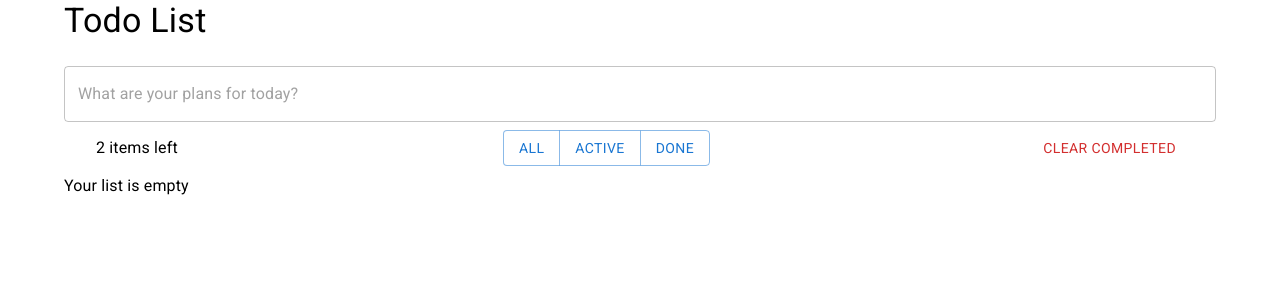
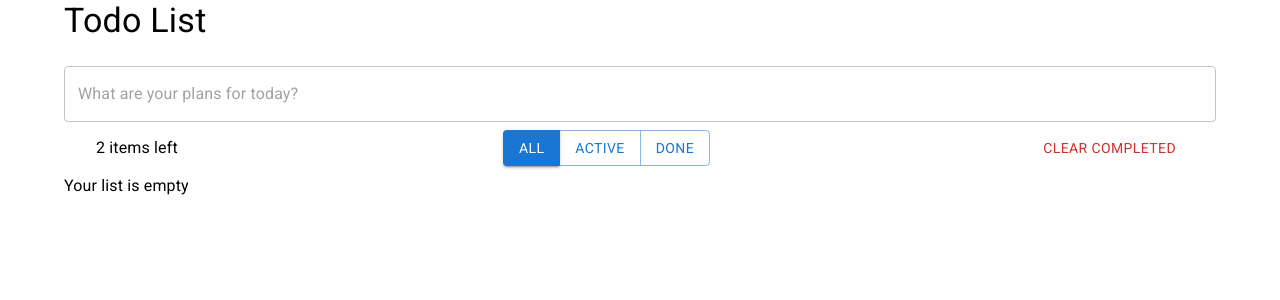
Before and after one commit to revuwem/mindbox-todo, a React (Vite) app: page / in a window 1280 px wide. Shown: the top 300 px of the page. Built offline with nearby package versions, Linux system fonts and the light colour scheme.

Commit message:
feat(components): implement status filter

```diff
--- a/src/components/TodoFooter/index.tsx
+++ b/src/components/TodoFooter/index.tsx
@@ -1,6 +1,19 @@
+import { type StatusFilter } from "@/components/TodoList";
 import { Button, ButtonGroup, Grid, Typography } from "@mui/material";
 
-const TodoFooter = () => {
+type Props = {
+  activeStatus: StatusFilter;
+  onChangeStatus: (s: StatusFilter) => void;
+};
+
+const TodoFooter: React.FC<Props> = ({ activeStatus, onChangeStatus }) => {
+  const handleChangeStatus = (status: StatusFilter) => {
+    onChangeStatus(status);
+  };
+
+  const getStatusButtonVariant = (status: StatusFilter) =>
+    activeStatus === status ? "contained" : "outlined";
+
   return (
     <Grid
       container
@@ -19,9 +32,24 @@ const TodoFooter = () => {
           variant="outlined"
           aria-label="outlined primary button group"
         >
-          <Button>All</Button>
-          <Button>Active</Button>
-          <Button>Done</Button>
+          <Button
+            variant={getStatusButtonVariant("all")}
+            onClick={() => handleChangeStatus("all")}
+          >
+            All
+          </Button>
+          <Button
+            variant={getStatusButtonVariant("active")}
+            onClick={() => handleChangeStatus("active")}
+          >
+            Active
+          </Button>
+          <Button
+            variant={getStatusButtonVariant("done")}
+            onClick={() => handleChangeStatus("done")}
+          >
+            Done
+          </Button>
         </ButtonGroup>
       </Grid>
       <Grid item>
--- a/src/components/TodoList/index.tsx
+++ b/src/components/TodoList/index.tsx
@@ -1,11 +1,25 @@
-import { useState } from "react";
+import { useMemo, useState } from "react";
 import { Container, Box, Typography, List } from "@mui/material";
 import TodoInput from "@/components/TodoInput";
 import TodoListItem from "@/components/TodoListItem";
 import TodoFooter from "@/components/TodoFooter";
 
+export type StatusFilter = "all" | "active" | "done";
+
 const TodoList = () => {
   const [todoList, setTodoList] = useState<Task[]>([]);
+  const [activeStatus, setActiveStatus] = useState<StatusFilter>("all");
+
+  const displayedItems = useMemo(() => {
+    switch (activeStatus) {
+      case "all":
+        return todoList;
+      case "active":
+        return todoList.filter((item) => !item.done);
+      case "done":
+        return todoList.filter((item) => item.done);
+    }
+  }, [todoList, activeStatus]);
 
   const onAddTodoItem = (name: string) => {
     setTodoList([...todoList, { name, done: false }]);
@@ -27,13 +41,16 @@ const TodoList = () => {
       </Typography>
       <Box>
         <TodoInput onSubmit={onAddTodoItem} />
-        <TodoFooter />
+        <TodoFooter
+          activeStatus={activeStatus}
+          onChangeStatus={setActiveStatus}
+        />
         {todoList.length < 1 && (
           <Typography component="p">Your list is empty</Typography>
         )}
         {todoList && todoList.length > 0 && (
           <List>
-            {todoList.map((item) => (
+            {displayedItems.map((item) => (
               <TodoListItem
                 key={item.name}
                 item={item}
```
